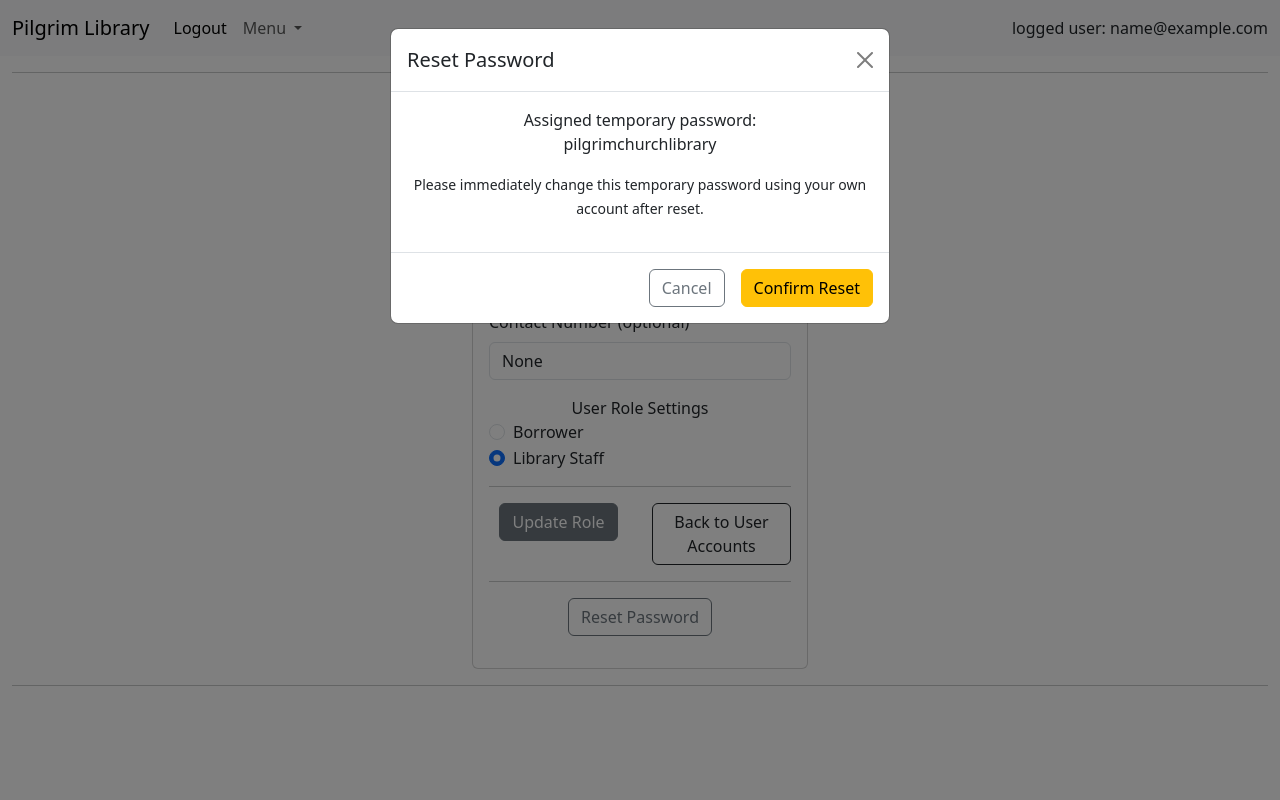
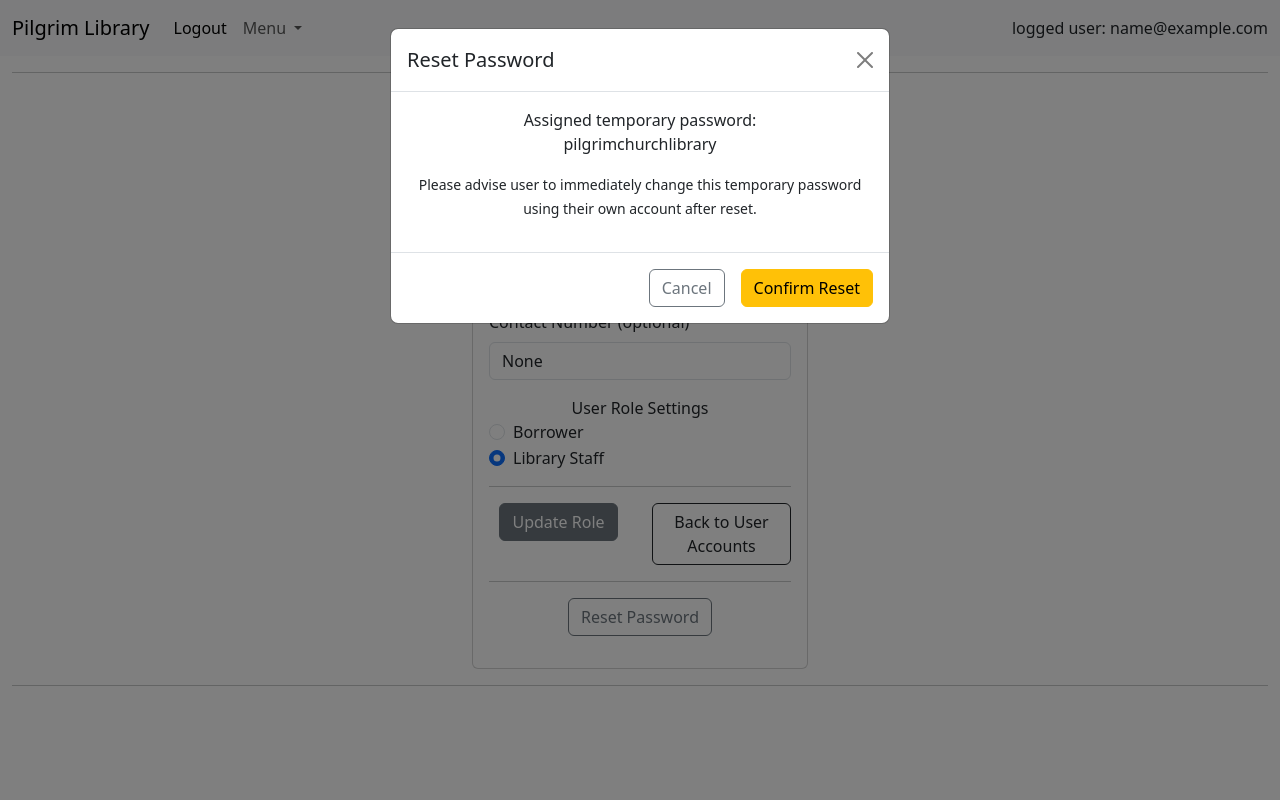
Before and after one commit to jedoyt/library-management-system-app, a Flask app: page /auth/user_settings/1 in a window 1280 px wide, after a click on "Reset Password". Run offline with Flask 3, Linux system fonts and the light colour scheme; the visitor is signed in with stand-in values (Sample User, id 1); data comes from the database, SQL or seed files in the repository.

Commit message:
Fixed edit log button on Returned Books dashboard. Minor rewording on password reset modal.

```diff
--- a/app/templates/auth/user_settings.html
+++ b/app/templates/auth/user_settings.html
@@ -66,7 +66,7 @@
                         </div>
                         <div class="modal-body">
                             <p>Assigned temporary password:<br>pilgrimchurchlibrary</p>
-                            <p><small>Please immediately change this temporary password using your own account after reset.</small></p>
+                            <p><small>Please advise user to immediately change this temporary password using their own account after reset.</small></p>
                         </div>
                         <div class="modal-footer">
                             <button type="button" class="btn btn-outline-secondary" data-bs-dismiss="modal">Cancel</button>
--- a/app/templates/book_log/dashboard.html
+++ b/app/templates/book_log/dashboard.html
@@ -77,7 +77,7 @@
                         {{book['email']}}</a></td>
                 <td>{{book['contact_number']}}</td>
                 <td><a class="badge btn btn-primary"
-                        href="{{ url_for('book_log.enter_log', book_id=book['user_id']) }}">Enter Log</a></td>
+                        href="{{ url_for('book_log.enter_log', book_id=book['book_id']) }}">Enter Log</a></td>
             </tr>
             {% endif %}
             {% endfor %}
```
